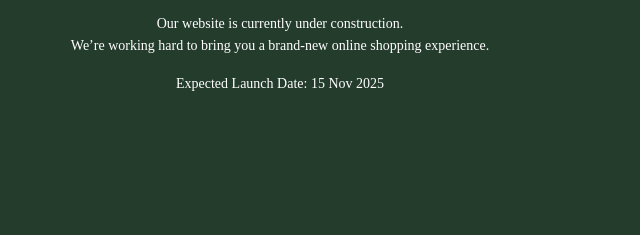
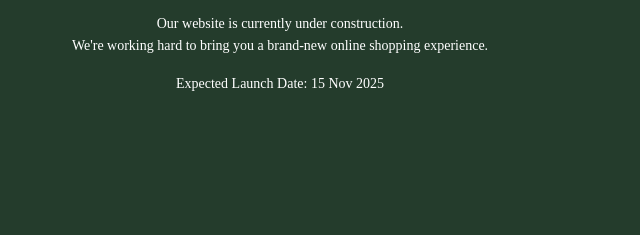
Before and after one commit to sunyufen/sunyufen.github.io, a plain HTML site: page home.html in a window 1280 px wide. Shown: the part 463-698 px from the top of the page, 0-640 px from the left. Drawn offline with nearby package versions, Linux system fonts and the light colour scheme.

Commit message:
标点修改

```diff
--- a/home.html
+++ b/home.html
@@ -12,7 +12,7 @@
             <img class="logo" src="./images/logo.png" alt="Wenesy cosmetics">
             <img class="title" src="./images/title.png" alt="coming soon">
             <p>Our website is currently under construction.</p>
-            <p>We’re working hard to bring you a brand-new online shopping experience.</p>
+            <p>We're working hard to bring you a brand-new online shopping experience.</p>
             <p>Expected Launch Date: 15 Nov 2025</p>
         </div>
         <div class="content-right">
```
